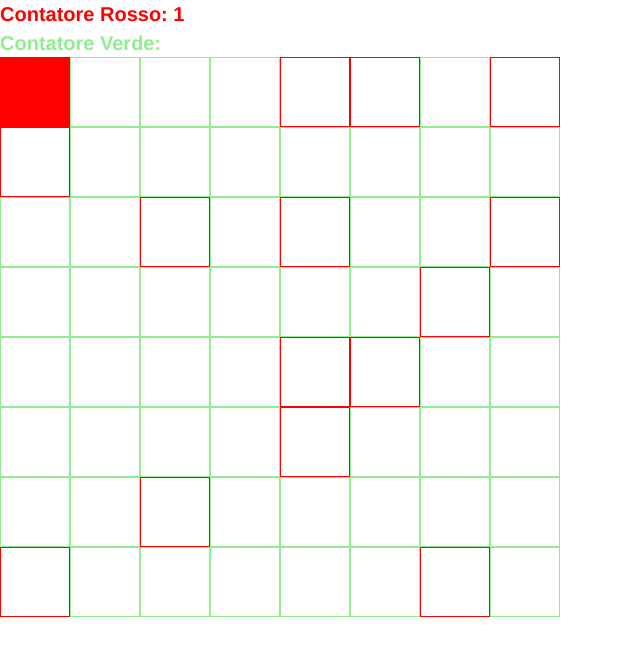
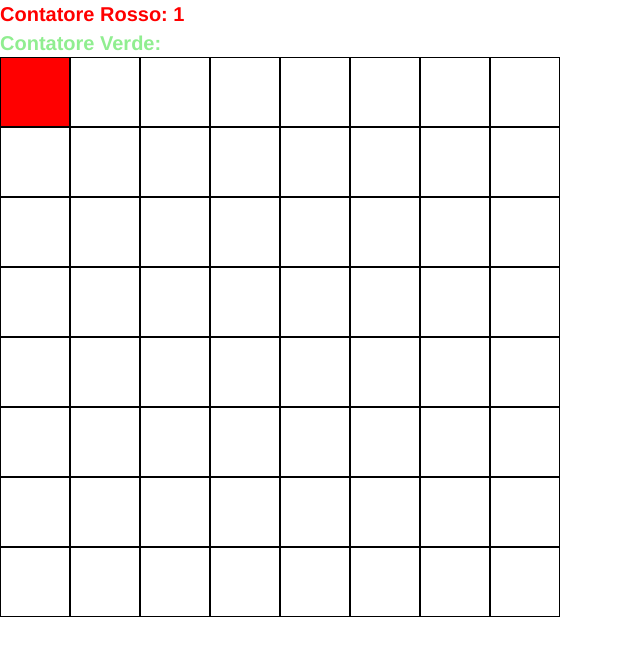
Before and after one commit to Giampaolo1/js-jq-grigliaquadrati, a plain HTML site: page index.html in a window 1280 px wide. Both pictures are taken after a click on the element 35 px from the left and 92 px from the top of the page. Shown: the whole page, without its empty margins (0-640 px from the left). Drawn offline with nearby package versions, Linux system fonts and the light colour scheme.

Commit message:
day after

```diff
--- a/css/style.css
+++ b/css/style.css
@@ -9,7 +9,7 @@
 .square {
   width:70px;
 	height:70px;
-  border: solid 0.5px;
+  border: black solid 0.5px;
   /* background: white; */
 }
 
--- a/script/main.js
+++ b/script/main.js
@@ -17,6 +17,8 @@ $( document ).ready(function() {
     $(this).css("background","lightgreen");
 
     contgreen ++;
+
+    $(this).off();
 
     console.log('VERDE', contgreen)
     $("#verde").text(contgreen)
@@ -40,6 +42,8 @@ $( document ).ready(function() {
     $(this).css("background","red");
 
     contred++;
+
+    $(this).off();
 
     console.log('ROSSO', contred)
 
```
